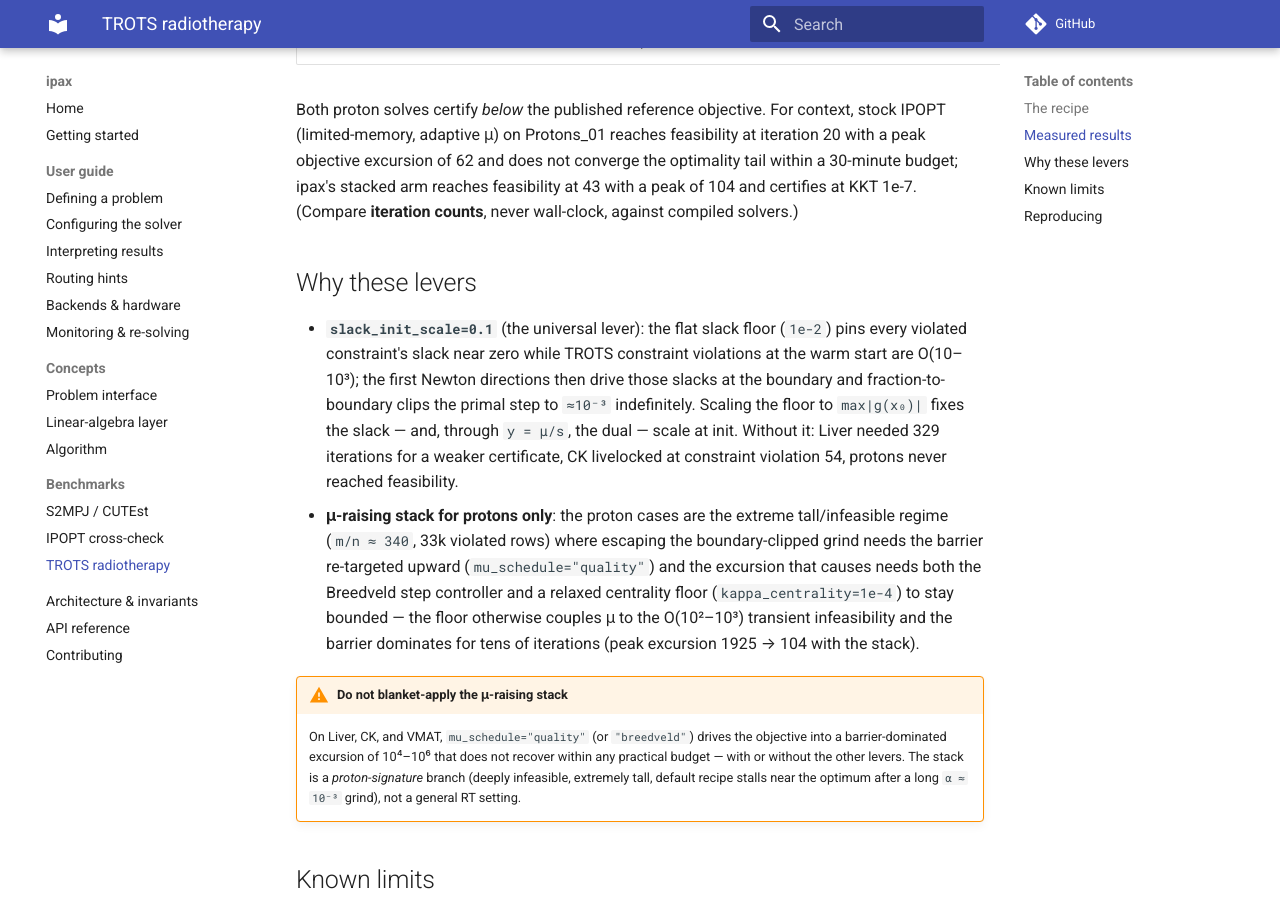
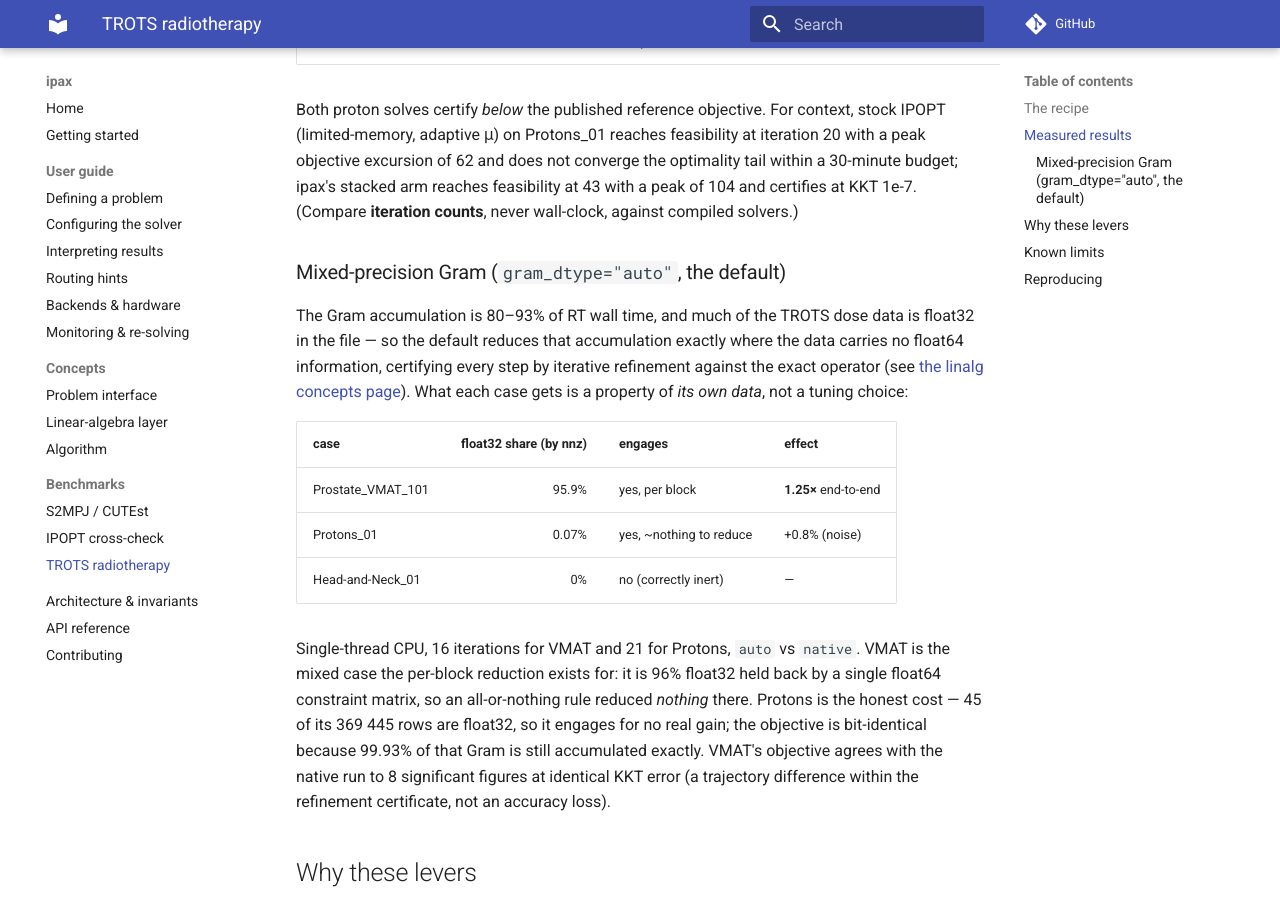
Before and after one commit to wahln/ipax, an MkDocs documentation site: the page built from docs/benchmarks/trots.md, in a window 1280 px wide and 900 px high, scrolled down 1737 px. Built offline with MkDocs 1.6.1 and Material for MkDocs 9.7.7, drawn with Linux system fonts in a browser that asks for light colours; comment, search, counter and statistics services are not loaded.

Commit message:
docs(benchmarks): record what mixed precision actually buys per TROTS case
The measurements from the loader row-grouping work, in the benchmark doc
rather than only in commit messages: VMAT 1.25x end-to-end (95.9% of nonzeros
reduce), Protons +0.8% for a 0.07% share, Head-and-Neck correctly inert at 0%.

Framed as a property of each case's data rather than a tuning choice, since
that is what "auto" means, and stating the Protons cost plainly next to the
VMAT win.

Co-Authored-By: Claude Opus 5 (1M context) <noreply@anthropic.com>

```diff
--- a/docs/benchmarks/trots.md
+++ b/docs/benchmarks/trots.md
@@ -71,6 +71,31 @@ feasibility at iteration 20 with a peak objective excursion of 62 and does not
 converge the optimality tail within a 30-minute budget; ipax's stacked arm
 reaches feasibility at 43 with a peak of 104 and certifies at KKT 1e-7.
 (Compare **iteration counts**, never wall-clock, against compiled solvers.)
+
+### Mixed-precision Gram (`gram_dtype="auto"`, the default)
+
+The Gram accumulation is 80–93% of RT wall time, and much of the TROTS dose
+data is float32 in the file — so the default reduces that accumulation exactly
+where the data carries no float64 information, certifying every step by
+iterative refinement against the exact operator (see
+[the linalg concepts page](../concepts/linalg.md#mixed-precision-gram-accumulation-dense-route)).
+What each case gets is a property of *its own data*, not a tuning choice:
+
+| case | float32 share (by nnz) | engages | effect |
+| --- | ---: | --- | --- |
+| Prostate_VMAT_101 | 95.9% | yes, per block | **1.25×** end-to-end |
+| Protons_01 | 0.07% | yes, ~nothing to reduce | +0.8% (noise) |
+| Head-and-Neck_01 | 0% | no (correctly inert) | — |
+
+Single-thread CPU, 16 iterations for VMAT and 21 for Protons, `auto` vs
+`native`. VMAT is the mixed case the per-block reduction exists for: it is
+96% float32 held back by a single float64 constraint matrix, so an
+all-or-nothing rule reduced *nothing* there. Protons is the honest cost —
+45 of its 369 445 rows are float32, so it engages for no real gain; the
+objective is bit-identical because 99.93% of that Gram is still accumulated
+exactly. VMAT's objective agrees with the native run to 8 significant figures
+at identical KKT error (a trajectory difference within the refinement
+certificate, not an accuracy loss).
 
 ## Why these levers
 
```
